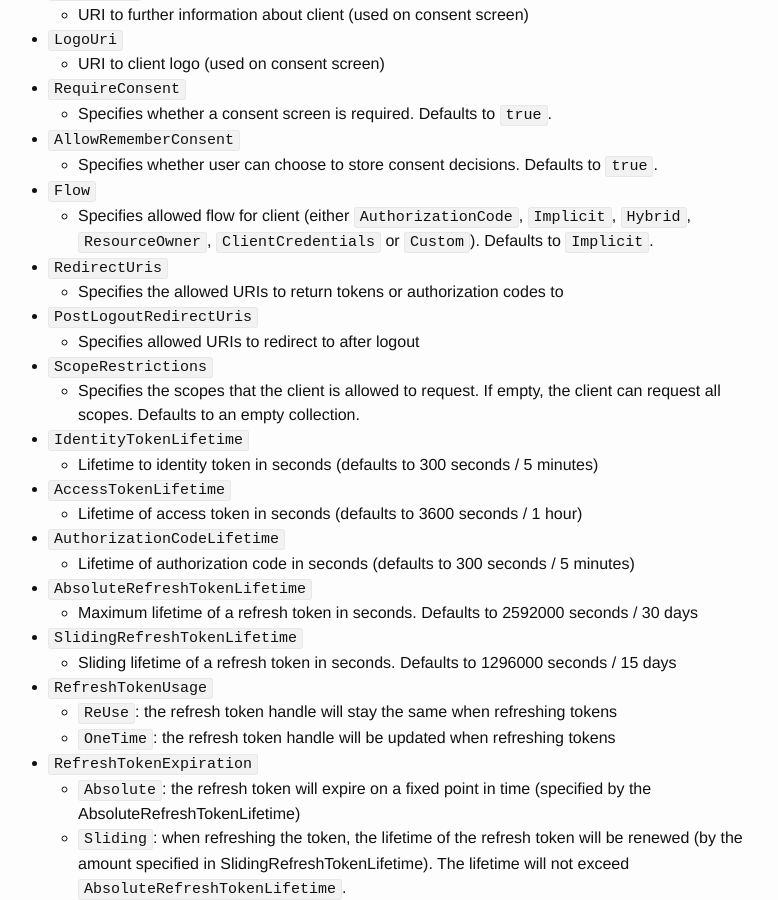
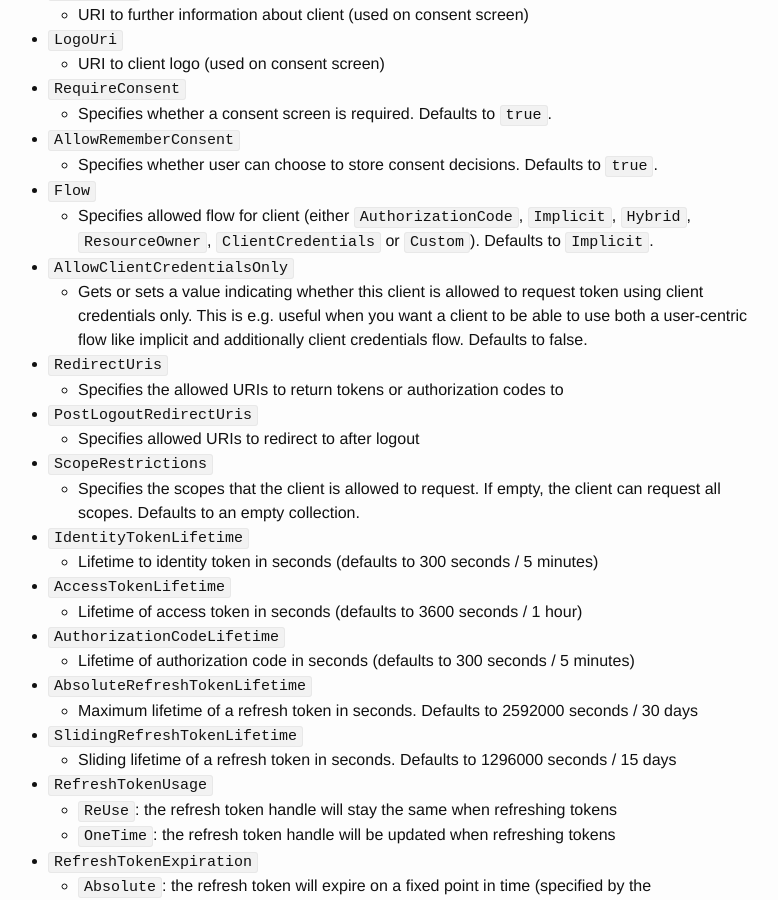
Before and after one commit to IdentityServer/Documentation, a Jekyll site: the page built from docs/configuration/clients.md, in a window 1280 px wide and 900 px high, scrolled down 442 px. Shown: the whole window, without its empty margins (252-1030 px from the left). Built offline with Jekyll 4.4.1, drawn with Linux system fonts in a browser that asks for light colours; Markdown is read by kramdown in place of the engine named in the settings.

Commit message:
Adds AllowClientCredentialsOnly to Client docs
Was added back in the day with:
https://github.com/IdentityServer/IdentityServer3/issues/915

In master:
https://github.com/IdentityServer/IdentityServer3/blob/master/source/Core/Models/Client.cs#L79

```diff
--- a/docs/configuration/clients.md
+++ b/docs/configuration/clients.md
@@ -24,6 +24,8 @@ The `Client` class models an OpenID Connect or OAuth2 client - e.g. a native app
     * Specifies whether user can choose to store consent decisions. Defaults to `true`.
 * `Flow`
     * Specifies allowed flow for client (either `AuthorizationCode`, `Implicit`, `Hybrid`, `ResourceOwner`, `ClientCredentials` or `Custom`). Defaults to `Implicit`.
+* `AllowClientCredentialsOnly `
+    * Gets or sets a value indicating whether this client is allowed to request token using client credentials only. This is e.g. useful when you want a client to be able to use both a user-centric flow like implicit and additionally client credentials flow. Defaults to false.
 * `RedirectUris`
     * Specifies the allowed URIs to return tokens or authorization codes to
 * `PostLogoutRedirectUris`
```
